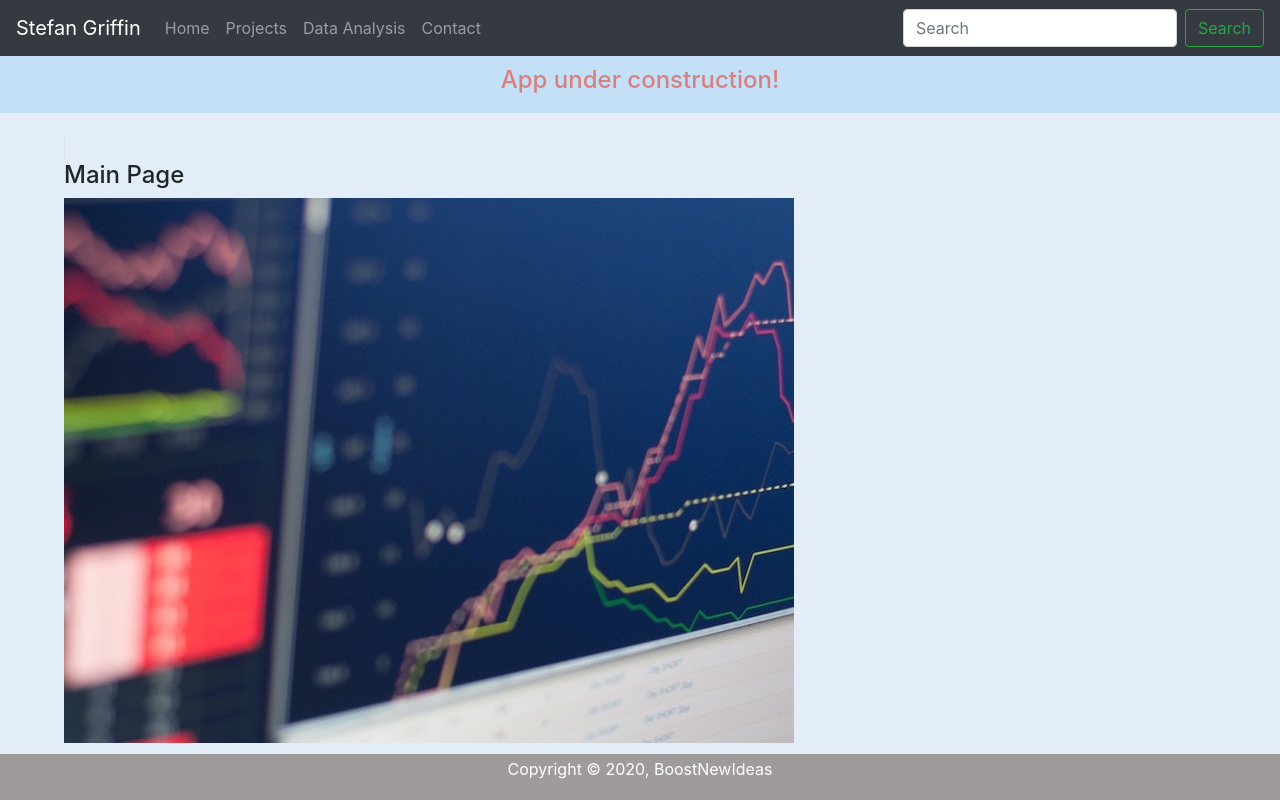
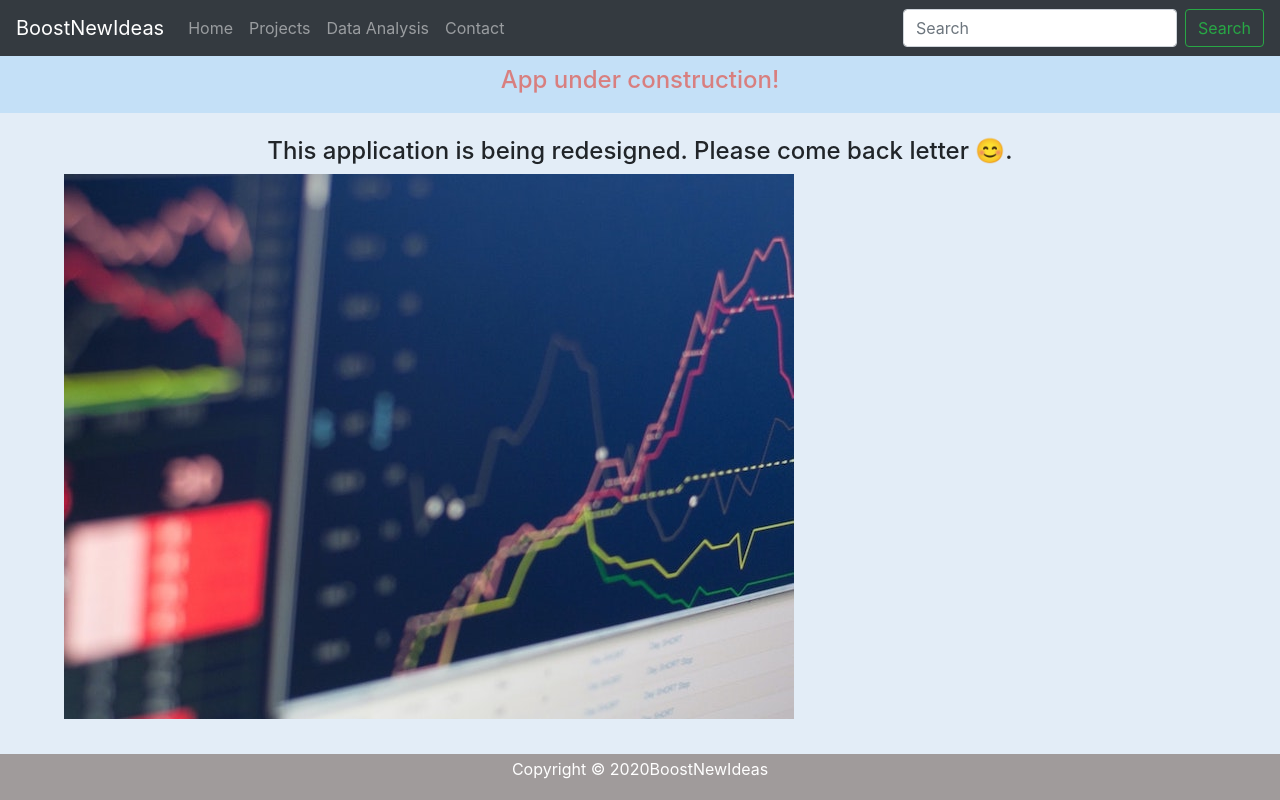
Before and after one commit to StefanGriffin/BoostNewIdeas, a Flask app: page / in a window 1280 px wide. Run offline with Flask 2, Linux system fonts and the light colour scheme; some libraries are stand-ins or nearby versions.

Commit message:
Updated email

```diff
--- a/src/static/css/home.css
+++ b/src/static/css/home.css
@@ -3,3 +3,7 @@ body {
     background: #e3edf7;
 
 }
+
+.a {
+    text-align: center;
+}
--- a/src/templates/base.html
+++ b/src/templates/base.html
@@ -26,7 +26,7 @@
     </main>
 
     <footer>
-      <p>Copyright &copy; <script>document.write(new Date().getFullYear());</script>, BoostNewIdeas</p>
+      <p>Copyright &copy; <script>document.write(new Date().getFullYear());</script>BoostNewIdeas</p>
     </footer>
 
         <script src="https://code.jquery.com/jquery-3.5.1.min.js"></script>
--- a/src/templates/contact.html
+++ b/src/templates/contact.html
@@ -19,7 +19,7 @@
                     <h3>Resume: available upon request!</h3>
 
                     <p>
-                        <a href = "mailto: stephan.gribincea@gmail.com">Request here</a>
+                        <a href = "mailto: griffinstef39@gmail.com">Request here</a>
 
                     </p>
                </div>
--- a/src/templates/home.html
+++ b/src/templates/home.html
@@ -6,17 +6,17 @@
         <title>Home</title>
         <link rel="stylesheet" href="/static/css/home.css">
     </head>
+
     <br>
-        <div class="pimg1">
-            <div class="ptext">
-                <span class="border">
-                    <h4>Main Page</h4>
+        <div class="a">
+            <h4>This application is being redesigned. Please come back letter 😊. </h4>
+        </div>
+
 
                         <img src="{{ url_for('static', filename='images/2data.jpg')}}" class="img-rounded">
 
-                </span>
-            </div>
-        </div>
+
+
 
     </body>
 </html>
--- a/src/templates/navbar.html
+++ b/src/templates/navbar.html
@@ -1,6 +1,6 @@
 
 <nav class="navbar navbar-expand-lg navbar-dark bg-dark">
-    <a class="navbar-brand" href="#">Stefan Griffin</a>
+    <a class="navbar-brand" href="#">BoostNewIdeas</a>
     <button class="navbar-toggler" type="button" data-toggle="collapse" data-target="#navbarSupportedContent" aria-controls="navbarSupportedContent" aria-expanded="false" aria-label="Toggle navigation">
       <span class="navbar-toggler-icon"></span>
     </button>
```
Also changed, not shown: src/templates/projects.html (+4 -4 lines), README.md.
